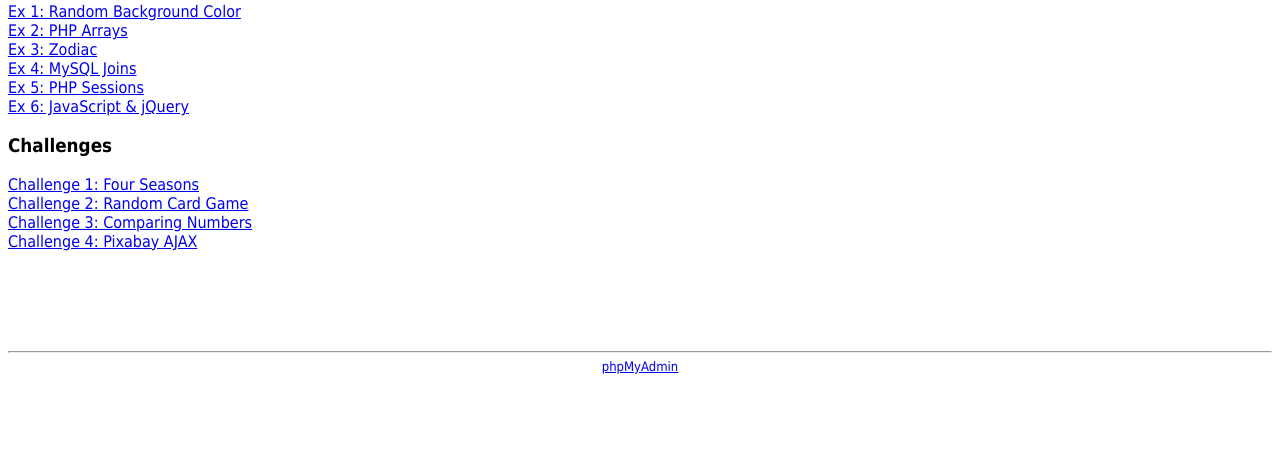
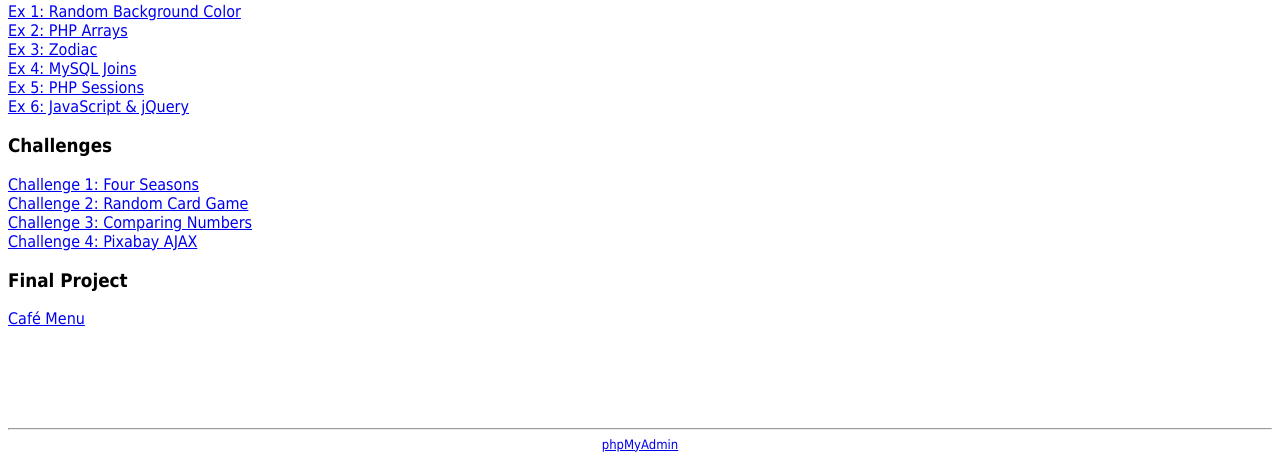
Before and after one commit to hoconnell/hoconnell, a PHP site: page / in a window 1280 px wide. Shown: the part 520-980 px from the top of the page. Before the commit the page ends 894 px from the top, so only its background shows below. Run offline with PHP 8.4, Linux system fonts and the light colour scheme.

Commit message:
updated index n heroku database

```diff
--- a/index.php
+++ b/index.php
@@ -2,6 +2,7 @@
 <html>
     <head>
         <title>Heather CST 352 Workspace Directory</title>
+        <meta charset="utf-8" />
         <style>
             h1, h3, a{
                 font-family:Tahoma, sans-serif;
@@ -51,6 +52,9 @@
         <a href="challenges/challenge3.html">Challenge 3: Comparing Numbers</a>
         <a href="challenges/challenge4/index.html">Challenge 4: Pixabay AJAX</a>
 
+        <h3>Final Project</h3>
+        <a href="final-project/index.php">Café Menu</a>
+
         <footer>
             <hr>
             <a href="https://cst352-hoconnell.c9users.io/phpMyAdmin/index.php">phpMyAdmin</a>
```
